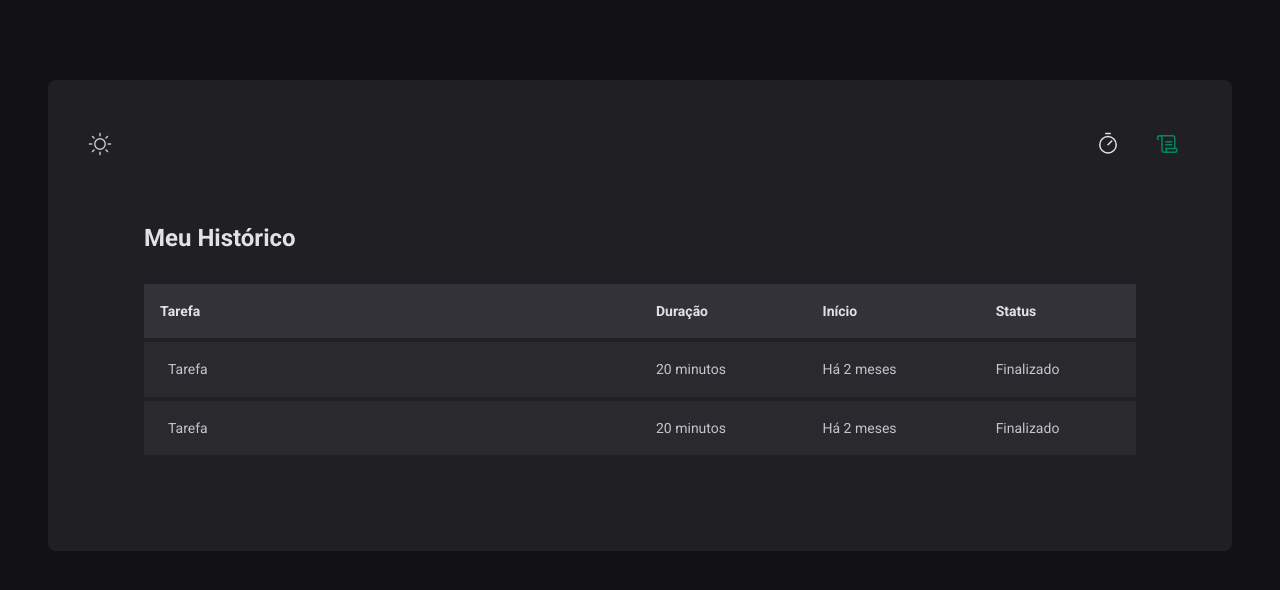
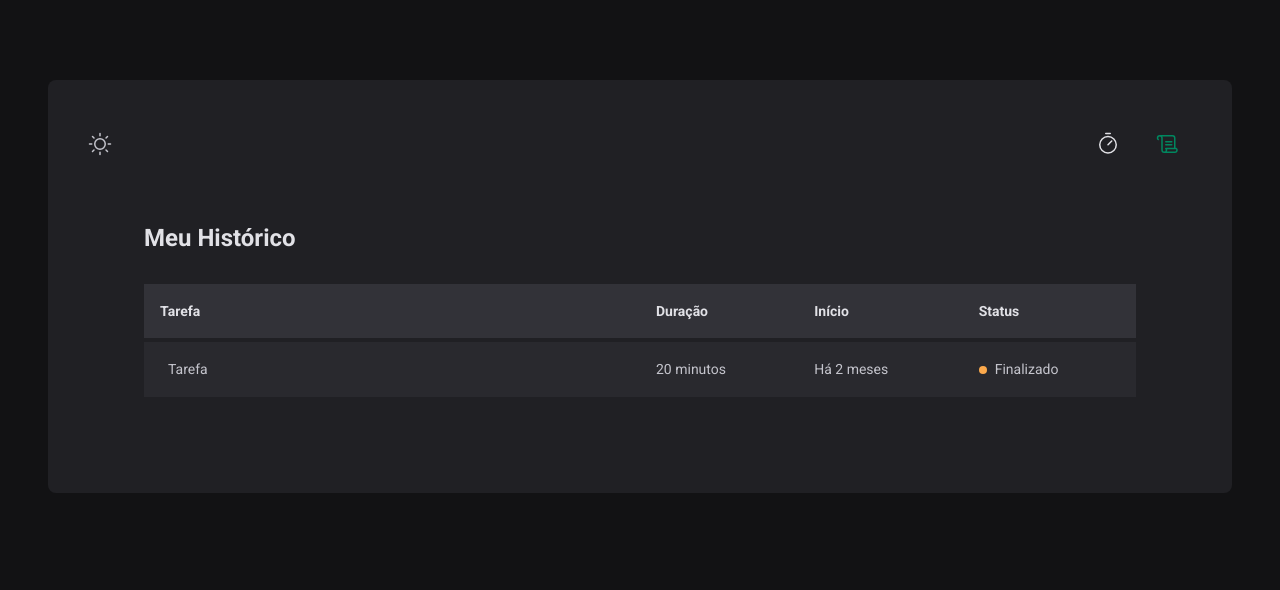
Before and after one commit to DeborahLyra/pomodoro-timer-typescript, a React (Vite) app: page /history in a window 1280 px wide. Shown: the top 590 px of the page. Built offline with nearby package versions, Linux system fonts and the light colour scheme.

Commit message:
added: style in status

```diff
--- a/src/pages/history/History.tsx
+++ b/src/pages/history/History.tsx
@@ -1,4 +1,4 @@
-import { HistoryContainer, HistoryList } from "./style";
+import { HistoryContainer, HistoryList, Status } from "./style";
 
 export function History() {
   return (
@@ -20,13 +20,9 @@
               <td>Tarefa</td>
               <td>20 minutos</td>
               <td>Há 2 meses</td>
-              <td>Finalizado</td>
-            </tr>
-            <tr>
-              <td>Tarefa</td>
-              <td>20 minutos</td>
-              <td>Há 2 meses</td>
-              <td>Finalizado</td>
+              <td>
+                <Status statusColor="yellow">Finalizado</Status>
+              </td>
             </tr>
           </tbody>
         </table>
--- a/src/pages/history/style.ts
+++ b/src/pages/history/style.ts
@@ -60,3 +60,26 @@
         }
     }
 `
+const STATUS_COLOR = {
+    yellow: 'yellow-500',
+    red: 'red-500',
+    green: 'green-500'
+} as const
+
+interface StatusProps {
+    statusColor: keyof typeof STATUS_COLOR
+}
+
+ export const Status = styled.span<StatusProps>`
+    display: flex;
+    align-items: center;
+    gap: 0.5rem;
+
+    &::before {
+        content: '';
+        width: 0.5rem;
+        height: 0.5rem;
+        border-radius: 999px;
+        background-color: ${props => props.theme[STATUS_COLOR[props.statusColor]]};
+    }
+ `
```
